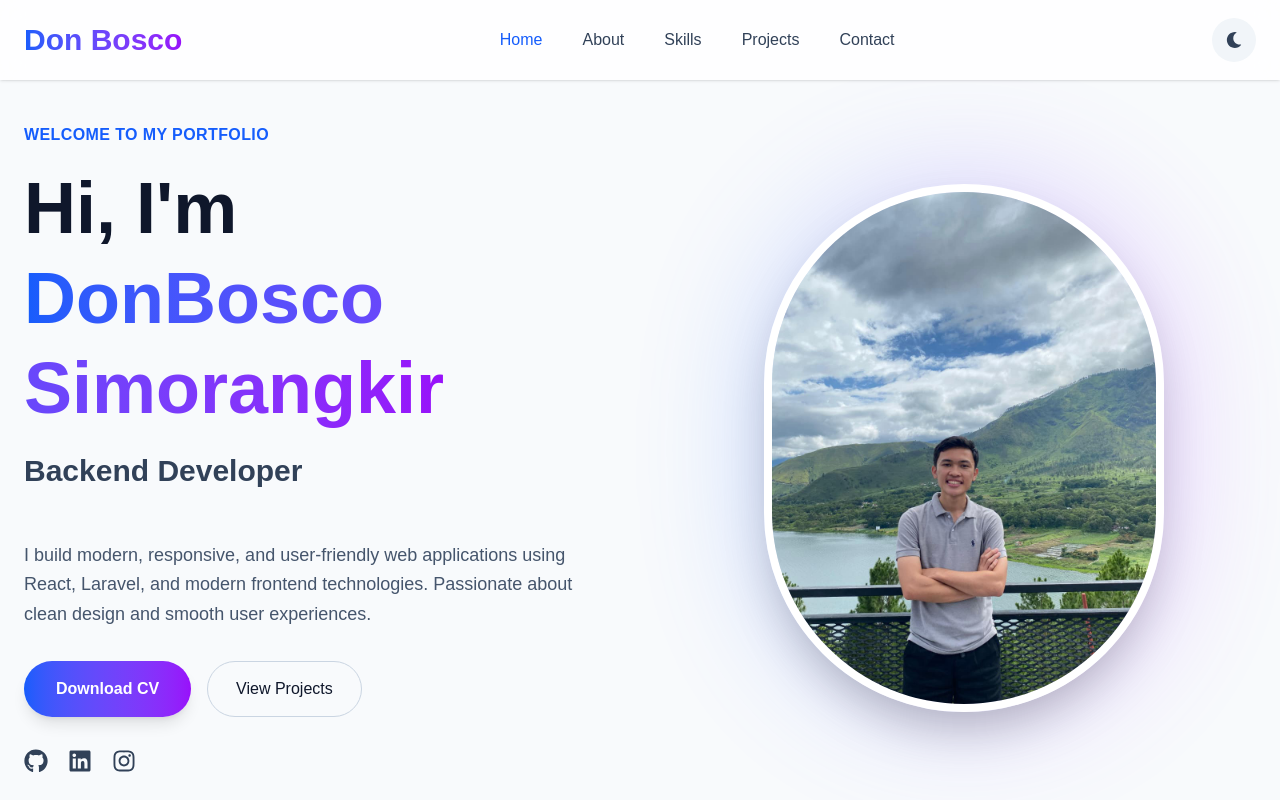
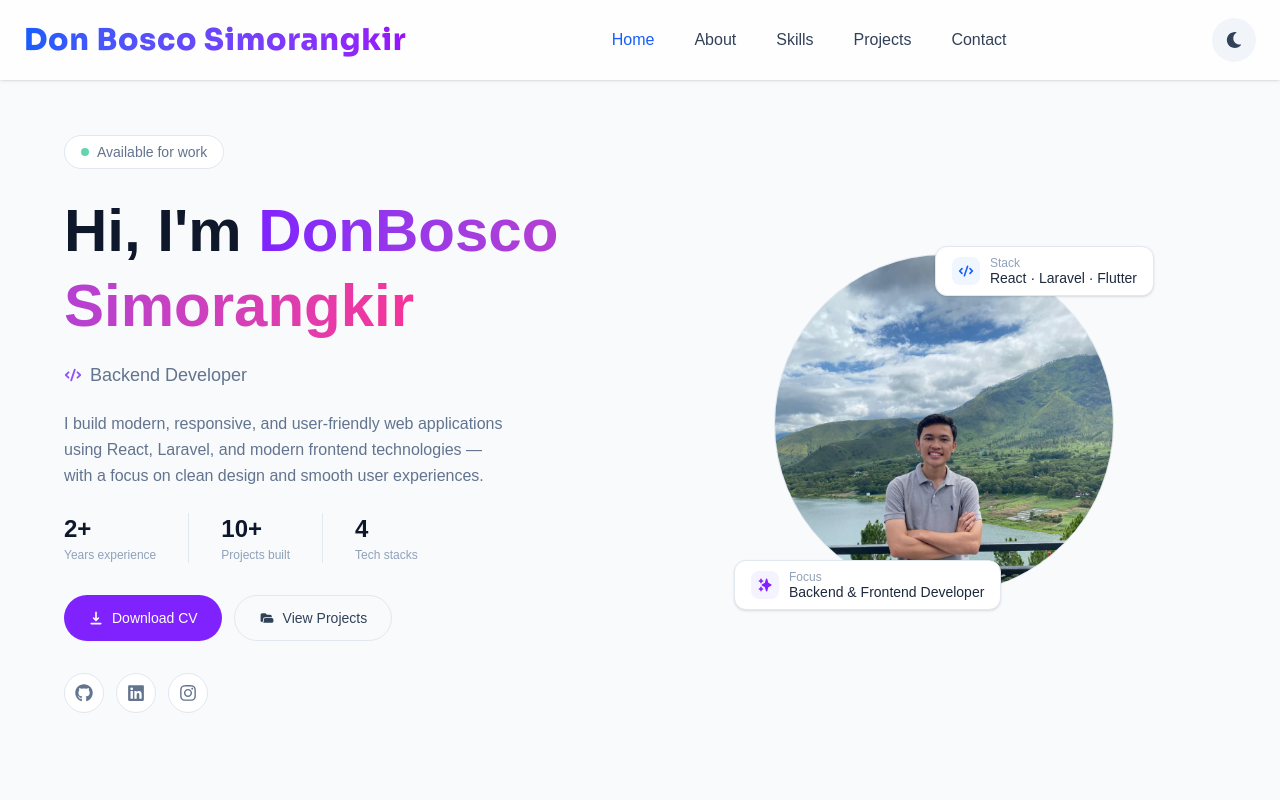
Before and after one commit to donboscosimorangkir3-bot/my-portfolio, a React (Vite) app: page / in a window 1280 px wide. Shown: the top 800 px of the page. Built offline with nearby package versions, Linux system fonts and the light colour scheme.

Commit message:
Update Project

```diff
--- a/index.html
+++ b/index.html
@@ -1,6 +1,9 @@
 <!doctype html>
 <html lang="en">
   <head>
+    <link rel="preconnect" href="https://fonts.googleapis.com">
+<link rel="preconnect" href="https://fonts.gstatic.com" crossorigin>
+<link href="https://fonts.googleapis.com/css2?family=Sora:wght@400;500;600;700;800&display=swap" rel="stylesheet">
     <meta charset="UTF-8" />
     <link rel="icon" type="image/svg+xml" href="/favicon.svg" />
     <meta name="viewport" content="width=device-width, initial-scale=1.0" />
--- a/src/components/Hero.jsx
+++ b/src/components/Hero.jsx
@@ -1,125 +1,249 @@
-import { TypeAnimation } from "react-type-animation"
+import { useState, useEffect } from "react"
 import { FaGithub, FaLinkedin, FaInstagram } from "react-icons/fa"
+import { HiDownload, HiFolderOpen } from "react-icons/hi"
+import { HiCode, HiSparkles } from "react-icons/hi"
 import { motion } from "framer-motion"
 
 import profile from "../assets/profile.jpeg"
 
+const roles = ["Frontend Developer", "Backend Developer", "React Developer", "UI/UX Enthusiast"]
+
+const useTypewriter = (words, typingSpeed = 60, deletingSpeed = 35, pauseDuration = 1600) => {
+  const [text, setText] = useState("")
+  const [wordIndex, setWordIndex] = useState(0)
+  const [charIndex, setCharIndex] = useState(0)
+  const [isDeleting, setIsDeleting] = useState(false)
+
+  useEffect(() => {
+    const current = words[wordIndex]
+    let timeout
+
+    if (!isDeleting) {
+      timeout = setTimeout(() => {
+        setText(current.slice(0, charIndex + 1))
+        setCharIndex((c) => c + 1)
+        if (charIndex + 1 === current.length) {
+          setTimeout(() => setIsDeleting(true), pauseDuration)
+        }
+      }, typingSpeed)
+    } else {
+      timeout = setTimeout(() => {
+        setText(current.slice(0, charIndex - 1))
+        setCharIndex((c) => c - 1)
+        if (charIndex - 1 === 0) {
+          setIsDeleting(false)
+          setWordIndex((i) => (i + 1) % words.length)
+        }
+      }, deletingSpeed)
+    }
+
+    return () => clearTimeout(timeout)
+  }, [charIndex, isDeleting, wordIndex, words, typingSpeed, deletingSpeed, pauseDuration])
+
+  return text
+}
+
+const floatUp = {
+  initial: { opacity: 0, y: 16 },
+  animate: { opacity: 1, y: 0 },
+}
+
 const Hero = () => {
+  const typedText = useTypewriter(roles)
+
   return (
     <section
       id="home"
-      className="min-h-screen flex items-center justify-center px-6 pt-24 bg-slate-50 dark:bg-slate-950 transition duration-500"
+      className="min-h-screen flex items-center justify-center px-6 pt-24 pb-12
+                 bg-slate-50 dark:bg-slate-950 transition-colors duration-500"
     >
-      <div className="max-w-7xl w-full grid md:grid-cols-2 gap-16 items-center">
+      <div className="max-w-6xl w-full grid md:grid-cols-2 gap-16 items-center">
 
-        {/* LEFT SIDE */}
+        {/* ── LEFT SIDE ── */}
         <motion.div
-          initial={{ opacity: 0, x: -40 }}
-          animate={{ opacity: 1, x: 0 }}
-          transition={{ duration: 0.8 }}
+          variants={floatUp}
+          initial="initial"
+          animate="animate"
+          transition={{ duration: 0.7 }}
         >
 
-          <p className="text-blue-600 font-semibold mb-4 tracking-wide uppercase">
-            Welcome To My Portfolio
-          </p>
+          {/* Available badge */}
+          <div className="inline-flex items-center gap-2 px-4 py-1.5 mb-6
+                          rounded-full border border-slate-200 dark:border-slate-800
+                          bg-white dark:bg-slate-900 text-sm text-slate-500 dark:text-slate-400">
+            <span className="w-2 h-2 rounded-full bg-emerald-500 animate-pulse" />
+            Available for work
+          </div>
 
-            <h1 className="text-5xl md:text-7xl font-extrabold leading-tight mb-5 text-slate-900 dark:text-white">            Hi, I'm{" "}
-            <span className="bg-gradient-to-r from-blue-600 to-purple-600 bg-clip-text text-transparent">
-              DonBosco Simorangkir
+          {/* Name */}
+          <h1 className="text-5xl md:text-6xl font-semibold leading-tight mb-4
+                         text-slate-900 dark:text-white">
+            Hi, I'm{" "}
+            <span className="bg-gradient-to-r from-violet-600 to-pink-500 bg-clip-text text-transparent">
+              DonBosco<br />Simorangkir
             </span>
           </h1>
 
-          <div className="text-2xl md:text-3xl font-semibold text-slate-700 dark:text-slate-300 mb-6 h-16">
-
-            <TypeAnimation
-              sequence={[
-                "Frontend Developer",
-                2000,
-                "Backend Developer",
-                2000,
-                "React Developer",
-                2000,
-                "UI/UX Enthusiast",
-                2000,
-              ]}
-              speed={50}
-              repeat={Infinity}
-            />
-
+          {/* Typewriter */}
+          <div className="flex items-center gap-2 text-lg font-medium
+                          text-slate-500 dark:text-slate-400 mb-5 h-8">
+            <HiCode className="text-violet-500 shrink-0" />
+            <span>{typedText}</span>
+            <span className="inline-block w-0.5 h-5 bg-violet-500 animate-[blink_1s_step-end_infinite]" />
           </div>
 
-          <p className="text-slate-600 dark:text-slate-400 text-lg leading-relaxed max-w-xl mb-8">
-            I build modern, responsive, and user-friendly web applications
-            using React, Laravel, and modern frontend technologies.
-            Passionate about clean design and smooth user experiences.
+          {/* Bio */}
+          <p className="text-slate-500 dark:text-slate-400 text-base leading-relaxed
+                        max-w-md mb-6">
+            I build modern, responsive, and user-friendly web applications using
+            React, Laravel, and modern frontend technologies — with a focus on
+            clean design and smooth user experiences.
           </p>
 
-          {/* BUTTONS */}
-          <div className="flex flex-wrap gap-4 mb-8">
+          {/* Stats */}
+          <div className="flex gap-8 mb-8">
+            {[
+              { num: "2+", label: "Years experience" },
+              { num: "10+", label: "Projects built" },
+              { num: "4", label: "Tech stacks" },
+            ].map((s, i) => (
+              <div key={i} className={i > 0 ? "pl-8 border-l border-slate-200 dark:border-slate-800" : ""}>
+                <p className="text-2xl font-semibold text-slate-900 dark:text-white">{s.num}</p>
+                <p className="text-xs text-slate-400 mt-0.5">{s.label}</p>
+              </div>
+            ))}
+          </div>
 
+          {/* CTA buttons */}
+          <div className="flex flex-wrap gap-3 mb-8">
             <a
               href="/cvdonbosco.pdf"
               download
-              className="px-8 py-4 rounded-full bg-gradient-to-r from-blue-600 to-purple-600 text-white font-semibold shadow-lg hover:scale-105 transition duration-300"
+              className="inline-flex items-center gap-2 px-6 py-3 rounded-full
+                         bg-violet-600 hover:bg-violet-700 text-white text-sm font-medium
+                         transition-colors duration-200"
             >
+              <HiDownload className="text-base" />
               Download CV
             </a>
 
             <button
-            onClick={() =>
-                document.getElementById("projects")?.scrollIntoView({
-                behavior: "smooth",
-                })
-            }
-            className="px-7 py-3 rounded-full border border-slate-300 hover:border-blue-600 hover:text-blue-600 transition duration-300"
+              onClick={() =>
+                document.getElementById("projects")?.scrollIntoView({ behavior: "smooth" })
+              }
+              className="inline-flex items-center gap-2 px-6 py-3 rounded-full
+                         border border-slate-200 dark:border-slate-700
+                         text-slate-700 dark:text-slate-300 text-sm font-medium
+                         hover:border-violet-500 hover:text-violet-600 dark:hover:text-violet-400
+                         transition-colors duration-200"
             >
-            View Projects
+              <HiFolderOpen className="text-base" />
+              View Projects
             </button>
-
           </div>
 
-          {/* SOCIAL ICONS */}
-          <div className="flex gap-5 text-2xl text-slate-700">
-
-            <a href="https://github.com/donboscosimorangkir3-bot">
-              <FaGithub className="hover:text-blue-600 transition duration-300" />
-            </a>
-
-            <a href="https://linkedin.com/in/don-bosco-simorangkir-a224a0383/">
-              <FaLinkedin className="hover:text-blue-600 transition duration-300" />
-            </a>
-
-            <a href="https://instagram.com/donboscosimorangkir">
-              <FaInstagram className="hover:text-blue-600 transition duration-300" />
-            </a>
-
+          {/* Social icons */}
+          <div className="flex gap-3">
+            {[
+              { href: "https://github.com/donboscosimorangkir3-bot", icon: <FaGithub />, label: "GitHub" },
+              { href: "https://linkedin.com/in/don-bosco-simorangkir-a224a0383/", icon: <FaLinkedin />, label: "LinkedIn" },
+              { href: "https://instagram.com/donboscosimorangkir", icon: <FaInstagram />, label: "Instagram" },
+            ].map((s) => (
+              <a
+                key={s.label}
+                href={s.href}
+                aria-label={s.label}
+                target="_blank"
+                rel="noopener noreferrer"
+                className="w-10 h-10 flex items-center justify-center rounded-full text-lg
+                           border border-slate-200 dark:border-slate-800
+                           bg-white dark:bg-slate-900
+                           text-slate-500 dark:text-slate-400
+                           hover:border-violet-500 hover:text-violet-600 dark:hover:text-violet-400
+                           transition-colors duration-200"
+              >
+                {s.icon}
+              </a>
+            ))}
           </div>
 
         </motion.div>
 
-        {/* RIGHT SIDE */}
+        {/* ── RIGHT SIDE ── */}
         <motion.div
-          initial={{ opacity: 0, x: 40 }}
-          animate={{ opacity: 1, x: 0 }}
-          transition={{ duration: 0.8 }}
+          variants={floatUp}
+          initial="initial"
+          animate="animate"
+          transition={{ duration: 0.7, delay: 0.15 }}
           className="flex justify-center"
         >
-
           <div className="relative">
 
-            <div className="absolute inset-0 bg-gradient-to-r from-blue-500 to-purple-500 rounded-full blur-3xl opacity-30"></div>
+            {/* Profile image */}
+            <div className="w-72 h-72 md:w-[340px] md:h-[340px] rounded-full overflow-hidden
+                            border border-slate-200 dark:border-slate-800
+                            bg-slate-100 dark:bg-slate-900">
+              <img
+                src={profile}
+                alt="DonBosco Simorangkir"
+                className="w-full h-full object-cover"
+              />
+            </div>
 
-            <img
-              src={profile}
-              alt="profile"
-              className="relative w-[280px] md:w-[400px] rounded-full border-8 border-white shadow-2xl object-cover"
-            />
+            {/* Floating card — top right */}
+            <motion.div
+              initial={{ opacity: 0, y: 8 }}
+              animate={{ opacity: 1, y: 0 }}
+              transition={{ delay: 0.6, duration: 0.5 }}
+              className="absolute -top-2 -right-10
+                         flex items-center gap-2.5 px-4 py-2.5 rounded-xl
+                         bg-white dark:bg-slate-900
+                         border border-slate-200 dark:border-slate-800
+                         text-sm shadow-sm"
+            >
+              <span className="flex items-center justify-center w-7 h-7 rounded-lg
+                               bg-blue-50 dark:bg-blue-950 text-blue-600 dark:text-blue-400 text-base">
+                <HiCode />
+              </span>
+              <div>
+                <p className="text-xs text-slate-400 leading-none mb-0.5">Stack</p>
+                <p className="font-medium text-slate-800 dark:text-slate-100 leading-none">React · Laravel · Flutter</p>
+              </div>
+            </motion.div>
+
+            {/* Floating card — bottom left */}
+            <motion.div
+              initial={{ opacity: 0, y: 8 }}
+              animate={{ opacity: 1, y: 0 }}
+              transition={{ delay: 0.75, duration: 0.5 }}
+              className="absolute -bottom-4 -left-10
+                         flex items-center gap-2.5 px-4 py-2.5 rounded-xl
+                         bg-white dark:bg-slate-900
+                         border border-slate-200 dark:border-slate-800
+                         text-sm shadow-sm"
+            >
+              <span className="flex items-center justify-center w-7 h-7 rounded-lg
+                               bg-violet-50 dark:bg-violet-950 text-violet-600 dark:text-violet-400 text-base">
+                <HiSparkles />
+              </span>
+              <div>
+                <p className="text-xs text-slate-400 leading-none mb-0.5">Focus</p>
+                <p className="font-medium text-slate-800 dark:text-slate-100 leading-none">Backend & Frontend Developer</p>
+              </div>
+            </motion.div>
 
           </div>
-
         </motion.div>
 
       </div>
+
+      {/* Blink animation */}
+      <style>{`
+        @keyframes blink {
+          0%, 100% { opacity: 1; }
+          50% { opacity: 0; }
+        }
+      `}</style>
     </section>
   )
 }
--- a/src/components/Navbar.jsx
+++ b/src/components/Navbar.jsx
@@ -63,8 +63,7 @@ const Navbar = ({ darkMode, setDarkMode }) => {
       <div className="max-w-7xl mx-auto h-20 flex items-center justify-between px-6">
 
         {/* LOGO */}
-        <h1 className="text-3xl font-extrabold bg-gradient-to-r from-blue-600 to-purple-600 bg-clip-text text-transparent">
-          Don Bosco
+        <h1 className="logo-font text-3xl font-extrabold tracking-wide bg-gradient-to-r from-blue-600 to-purple-600 bg-clip-text text-transparent">Don Bosco Simorangkir
         </h1>
 
         {/* DESKTOP MENU */}
--- a/src/index.css
+++ b/src/index.css
@@ -9,3 +9,7 @@ html {
 body {
   font-family: Arial, Helvetica, sans-serif;
 }
+
+.logo-font {
+  font-family: 'Sora', sans-serif;
+}
```
